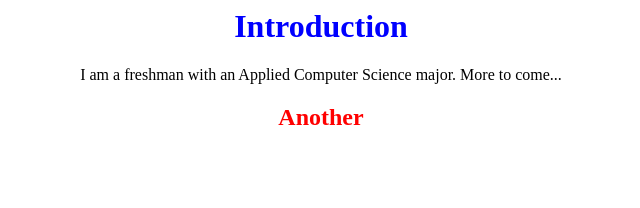
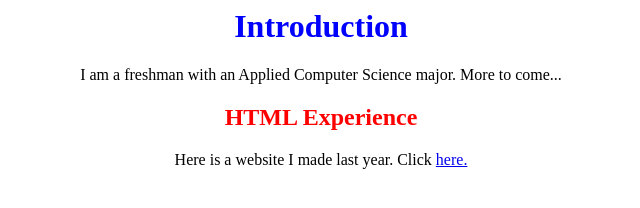
Before and after one commit to awbuchanan80/awbuchanan80.github.io, a plain HTML site: page index.html in a window 1280 px wide. Shown: the whole page, without its empty margins (319-959 px from the left). Drawn offline with Linux system fonts and the light colour scheme.

Commit message:
Update index.html

```diff
--- a/index.html
+++ b/index.html
@@ -5,6 +5,7 @@
  <body>
   <h1 style="text-align:center; color:blue;">Introduction</h1>
   <p style="text-align:center;">I am a freshman with an Applied Computer Science major. More to come...</p>
-  <h2  style="text-align:center; color:red;">Another</h2>
+  <h2  style="text-align:center; color:red;">HTML Experience</h2>
+  <p style="text-align:center;">Here is a website I made last year. Click <a href="http://abuchanan.codehs.me/">here.</a></p>
  </body>
 </html>
```
